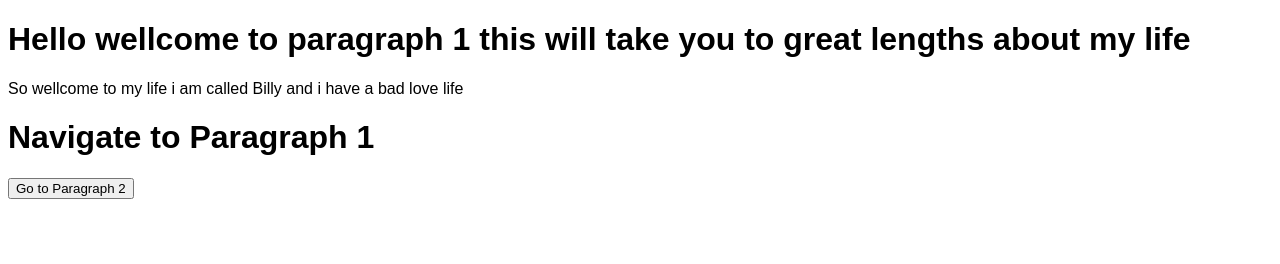
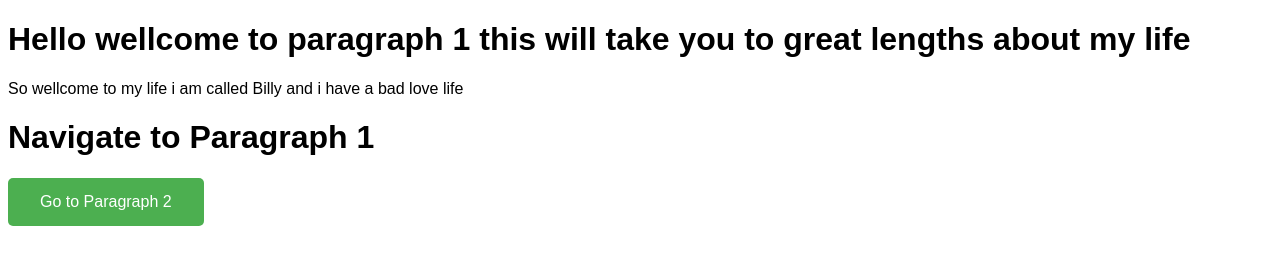
Before and after one commit to zestywhite/paragraph1, a plain HTML site: page paragraph1.html in a window 1280 px wide. Drawn offline with Linux system fonts and the light colour scheme.

Commit message:
Update paragraph1.html

```diff
--- a/paragraph1.html
+++ b/paragraph1.html
@@ -10,6 +10,18 @@
         }
         p {
             font-family: 'Arial', sans-serif;
+        }
+        button {
+            background-color: #4CAF50;
+            color: white;
+            padding: 15px 32px;
+            font-size: 16px;
+            border: none;
+            border-radius: 5px;
+            cursor: pointer;
+        }
+        button:hover {
+            background-color: #45a049;
         }
     </style>
 </head>
@@ -24,7 +36,7 @@
     <button onclick="navigateToPage()">Go to Paragraph 2</button>
     <script>
         function navigateToPage() {
-            window.location.href = "paragraph2.html"; // Use relative path
+            window.location.href = "paragraph1.html"; // Use relative path
         }
     </script>
 </body>
```
